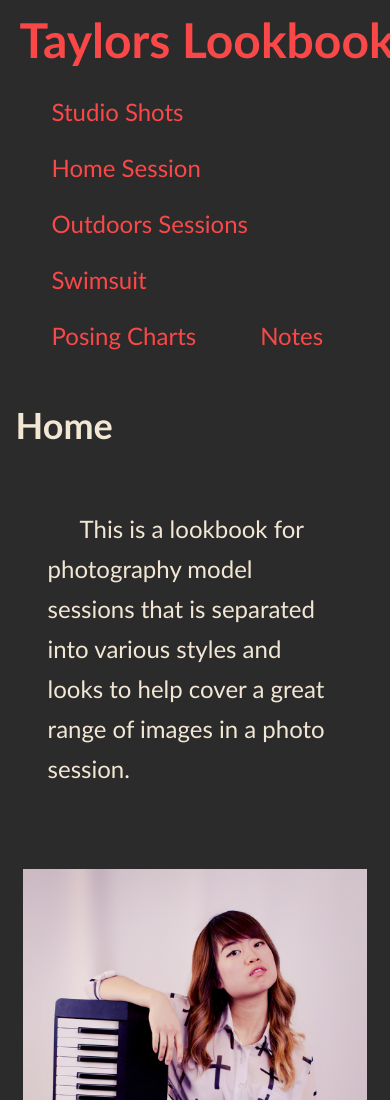
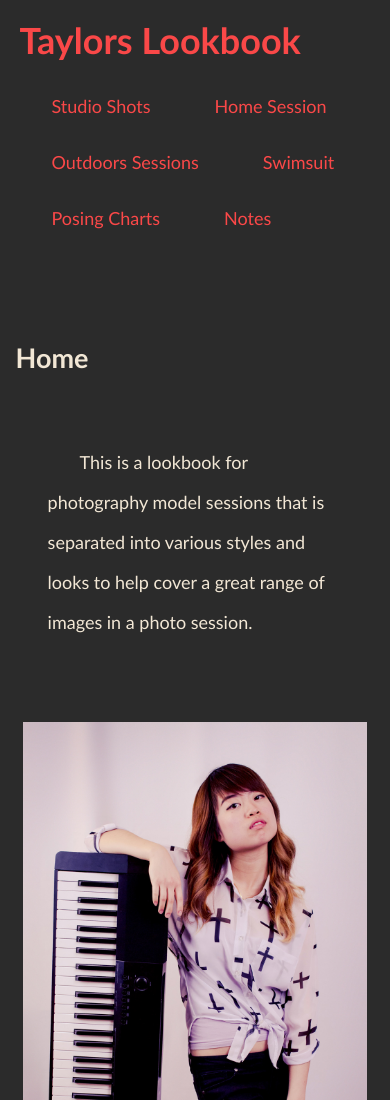
Before and after one commit to RZRalex/photo_lookbook, a plain HTML site: page index.html in a window 390 px wide. Shown: the top 1100 px of the page. Drawn offline with Linux system fonts and the light colour scheme.

Commit message:
adjusted font size on smaller screens

```diff
--- a/look.css
+++ b/look.css
@@ -39,14 +39,22 @@ section {
 }
 
 @media only screen and (max-width : 480px){
+    body {
+        font-size: large;
+    }
+
     section {
-        padding: 48vh 4vw 8vw 4vw;
+        padding: 40vh 4vw 8vw 4vw;
     }
 }
 
 @media only screen and (max-width : 375px){
+    body {
+        font-size: large;
+    }
+
     section {
-        padding: 55vh 4vw 8vw 4vw;
+        padding: 60vh 4vw 8vw 4vw;
     }
 }
 
```
